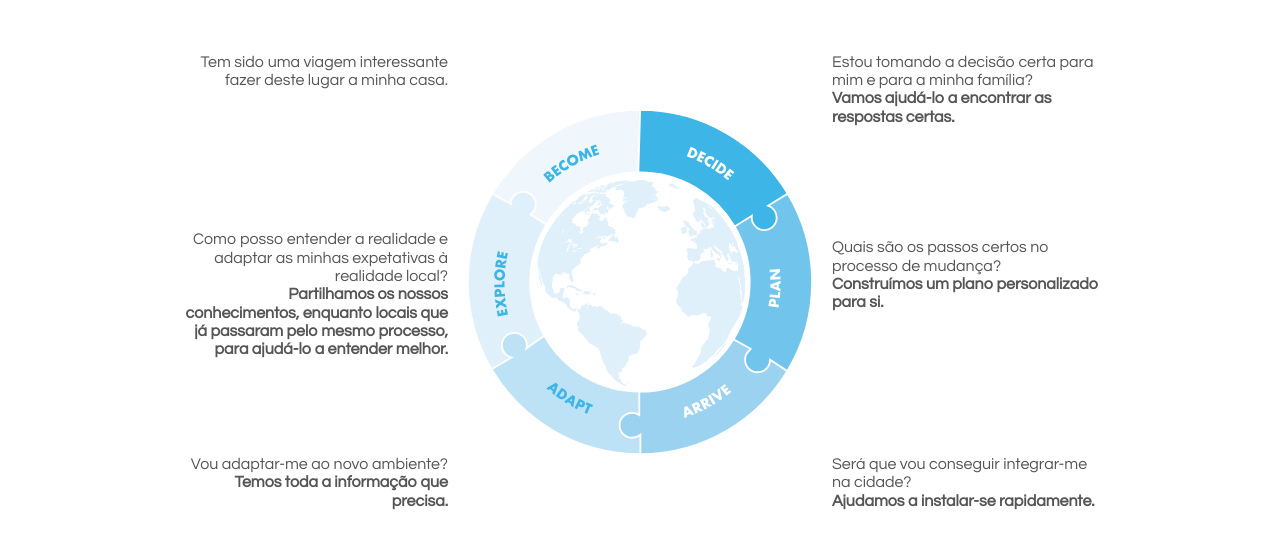
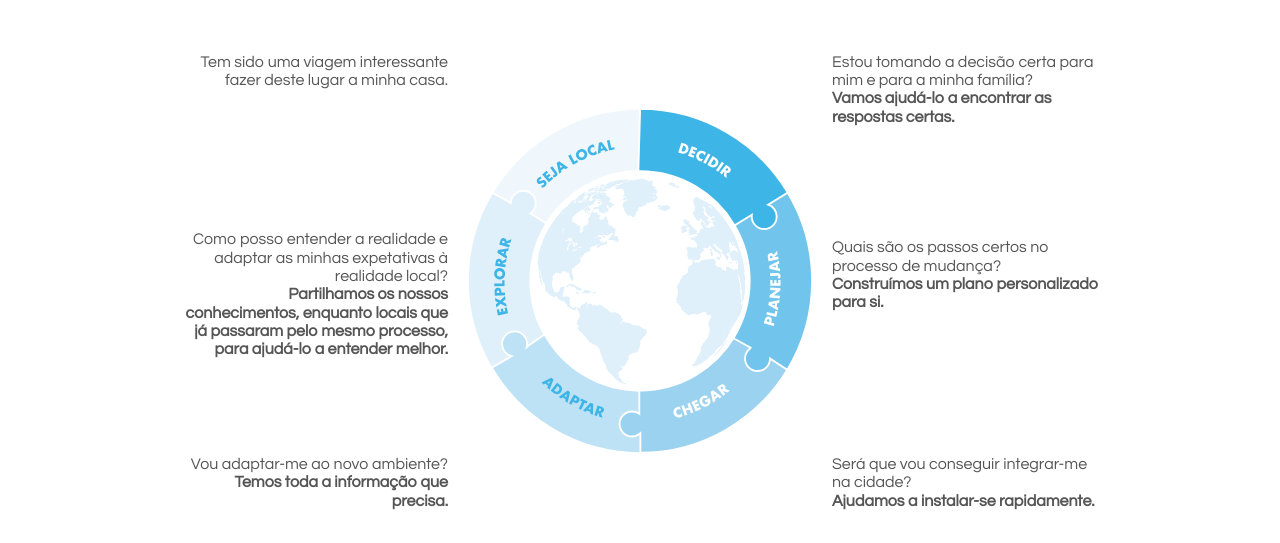
Before and after one commit to Moviinn/moviinn.github.io, a Jekyll site: the page built from pt/index.md, in a window 1280 px wide. Shown: the part 1248-1791 px from the top of the page. Built offline with Jekyll 4.4.1, drawn with Linux system fonts in a browser that asks for light colours; nearby versions of some CDN libraries.

Commit message:
Updated Portuguese version assets.

```diff
--- a/assets/css/moviinn.css
+++ b/assets/css/moviinn.css
@@ -59,8 +59,22 @@ img.logo {
     background-repeat: no-repeat;
   }
 
+  .pt-how-bg {
+    background: url('../svg/how-pt.svg');
+    background-position: 50% 50%;
+    background-size: 30%;
+    background-repeat: no-repeat;
+  }
+
   .services-bg {
     background: url('../svg/services.svg');
+    background-position: 50% 35%;
+    background-size: 30%;
+    background-repeat: no-repeat;
+  }
+
+  .pt-services-bg {
+    background: url('../svg/services-pt.svg');
     background-position: 50% 35%;
     background-size: 30%;
     background-repeat: no-repeat;
--- a/pt/content/how.html
+++ b/pt/content/how.html
@@ -16,7 +16,7 @@
 
     </div>
 
-    <div class="w-100 how-bg">
+    <div class="w-100 pt-how-bg">
 
       <div class="w-100 w-third-l fl-l pt3 pt5-l pb5-l tc tr-l">
         <h4 class="f3 fw1 dn-l">Pertencer</h4>
--- a/pt/content/services.html
+++ b/pt/content/services.html
@@ -16,7 +16,7 @@
     </div>
 
 
-    <div class="w-100 pt3 pt5-l pb5-l services-bg">
+    <div class="w-100 pt3 pt5-l pb5-l pt-services-bg">
 
       <div class="w-100 w-third-l fl-l pb5-l tc tr-l">
         <h4 class="f3 fw1 dn-l">Networking</h4>
```
Also changed, not shown: assets/svg/how-pt.svg (added), assets/svg/services-pt.svg (added).
